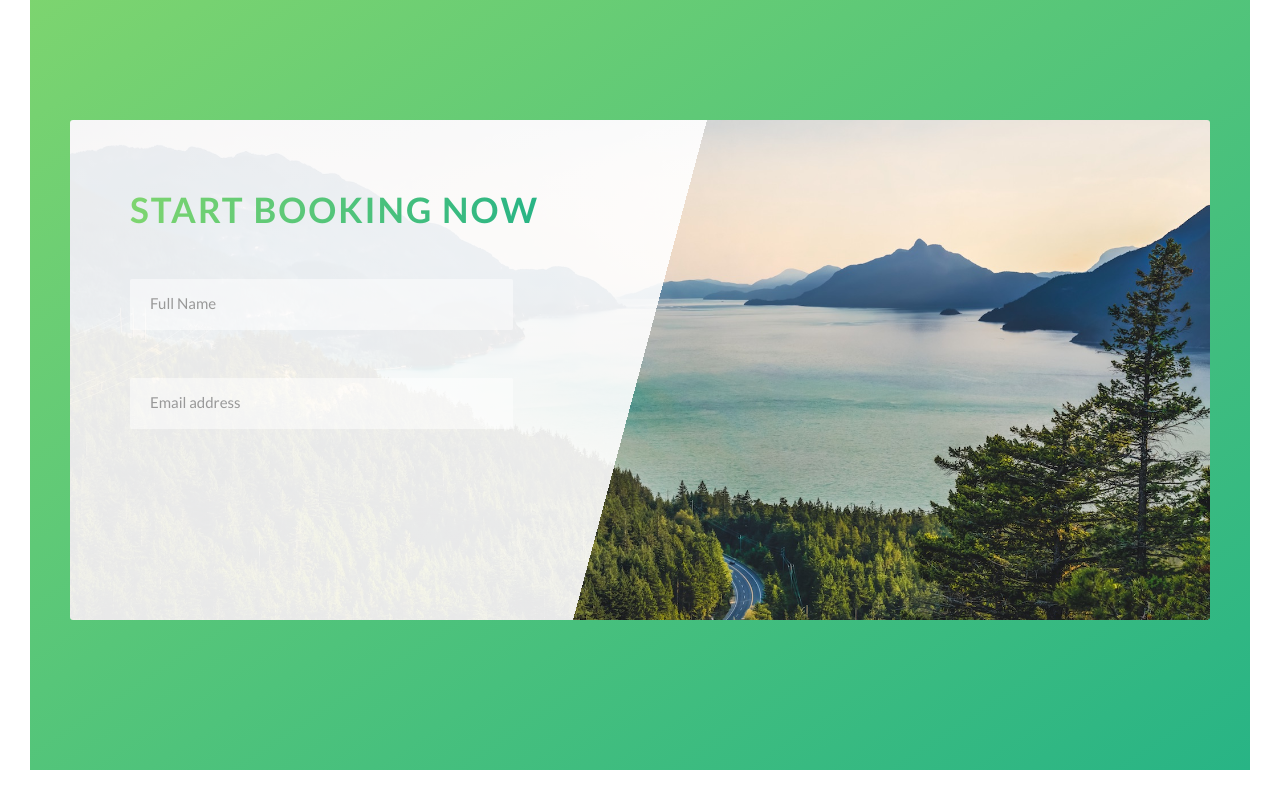
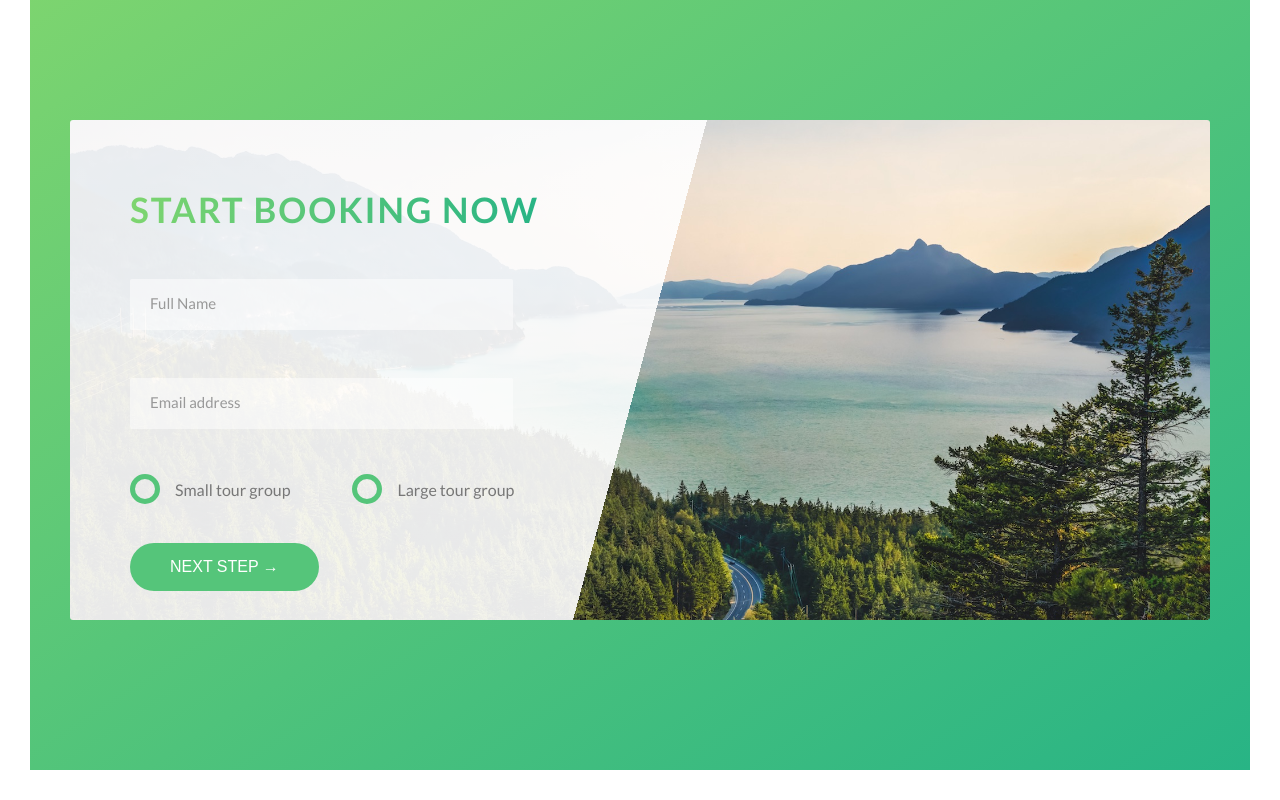
Before and after one commit to Tskhvedadze/natours, a website: page index.html in a window 1280 px wide. Shown: the part 4686-5486 px from the top of the page. Drawn offline with Linux system fonts and the light colour scheme.

Commit message:
added booking sections third part and completed this section

```diff
--- a/index.html
+++ b/index.html
@@ -387,6 +387,49 @@
                                         Full Name</label
                                     >
                                 </div>
+
+                                <div class="from__group u-margin-bottom-medium">
+                                    <div class="form__radio-group">
+                                        <input
+                                            type="radio"
+                                            id="small"
+                                            name="size"
+                                            class="form__radio-input"
+                                        />
+                                        <label
+                                            for="small"
+                                            class="form__radio-label"
+                                        >
+                                            <span
+                                                class="form__radio-button"
+                                            ></span>
+                                            Small tour group</label
+                                        >
+                                    </div>
+                                    <div class="form__radio-group">
+                                        <input
+                                            type="radio"
+                                            id="large"
+                                            name="size"
+                                            class="form__radio-input"
+                                        />
+                                        <label
+                                            for="large"
+                                            class="form__radio-label"
+                                        >
+                                            <span
+                                                class="form__radio-button"
+                                            ></span>
+                                            Large tour group</label
+                                        >
+                                    </div>
+                                </div>
+
+                                <div class="form__group">
+                                    <button class="btn btn--green">
+                                        Next step &rarr;
+                                    </button>
+                                </div>
                             </form>
                         </div>
                     </div>
--- a/sass/components/_button.scss
+++ b/sass/components/_button.scss
@@ -1,4 +1,5 @@
 .btn {
+    &,
     &:link,
     &:visited {
         text-transform: uppercase;
@@ -9,6 +10,10 @@
         transition: all 0.2s;
         position: relative;
         font-size: $default-font-size;
+
+        // Change for the <button> element
+        border: none;
+        cursor: pointer;
     }
 
     &:hover {
@@ -21,7 +26,9 @@
         }
     }
 
-    &:active {
+    &:active,
+    &:focus {
+        outline: none;
         transform: translateY(-1px);
         box-shadow: 0 0.5rem 1rem rgba($color-black, 0.2);
     }
--- a/sass/components/_form.scss
+++ b/sass/components/_form.scss
@@ -14,6 +14,7 @@
         border-bottom: 3px solid transparent;
         width: 85%;
         display: block;
+        transition: all 0.4s;
 
         &:focus {
             outline: none;
@@ -44,4 +45,50 @@
         visibility: hidden;
         transform: translateY(-4rem);
     }
+
+    &__radio-group {
+        width: 49%;
+        display: inline-block;
+    }
+
+    &__radio-input {
+        display: none;
+    }
+
+    &__radio-label {
+        font-size: $default-font-size;
+        cursor: pointer;
+        position: relative;
+        padding-left: 4.5rem;
+    }
+
+    &__radio-button {
+        height: 3rem;
+        width: 3rem;
+        border: 5px solid $color-primary;
+        border-radius: 50%;
+        display: inline-block;
+        position: absolute;
+        left: 0;
+        top: -0.6rem;
+
+        &::after {
+            content: '';
+            display: block;
+            height: 1.3rem;
+            width: 1.3rem;
+            border-radius: 50%;
+            position: absolute;
+            top: 50%;
+            left: 50%;
+            transform: translate(-50%, -50%);
+            background-color: $color-primary;
+            opacity: 0;
+            transition: opacity, 0.2s;
+        }
+    }
+
+    &__radio-input:checked ~ &__radio-label &__radio-button::after {
+        opacity: 1;
+    }
 }
```
Also changed, not shown: css/style.css.
